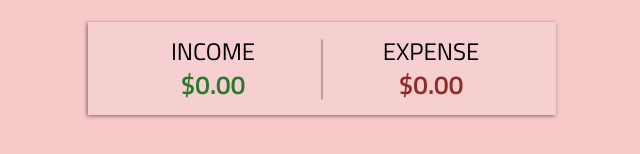
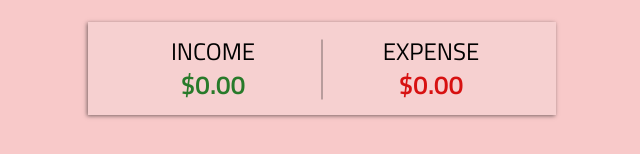
Before and after one commit to stopmybrother/Income-Expense-Tracker-with-Redux, a React (Create React App) app in the folder expense-tracker-redux/: page / in a window 1280 px wide. Shown: the part 242-396 px from the top of the page, without its empty margins (318-958 px from the left). Built offline with nearby package versions, Linux system fonts and the light colour scheme.

Commit message:
fix: added colors in color-constants.ts

```diff
--- a/expense-tracker-redux/src/styled-components/color-constants.ts
+++ b/expense-tracker-redux/src/styled-components/color-constants.ts
@@ -4,12 +4,21 @@ export const COLOR: Record<string, string> = {
     whiteExtraLight: "rgba(255,248,248,0.5)",
     black: "#000000",
     blackOpacity: "rgba(0,0,0,0.5)",
+    blackSuperOpacity: "rgba(0,0,0,0.2)",
+    darkGray: "#444444",
     green: "#287a2a",
-    red: "#942929",
+    darkGreen: "#1c561d",
+    greenLight: "#64a165",
+    greenLightOpacity: "rgba(100,161,101,0.75)",
+    darkRed: "#8c0b0b",
+    red: "#d71111",
     redLight: "#d75151",
     redNonLight: "rgba(246,99,99,0.8)",
     redNonLightOpacity: "rgba(246,99,99,0.6)",
     redSuperLight: "#ef7272",
+    redSuperLightOpacity: "rgba(239,114,114,0.75)",
     pinkLight: "rgba(243,148,148,0.5)",
     pinkSuperLight: "#f6d0d0",
+    whitePinkMinLight: "#ffe8e8",
+    whitePinkLight: "#ffb6b6",
 };
```
Also changed, not shown: expense-tracker-redux/src/components/SelectCategoryOfTransaction/SelectCategoryOfTransaction.tsx (added), expense-tracker-redux/src/styled-components/components/Select.ts (added).
